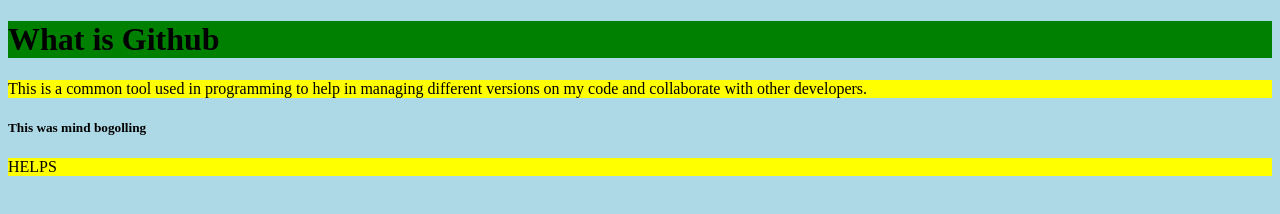
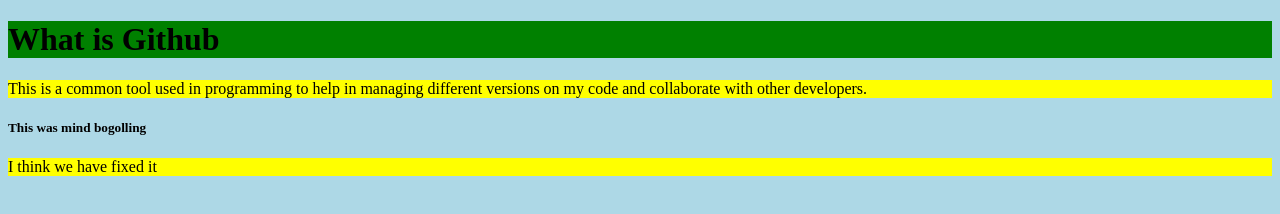
Before and after one commit to codebeast01/Intro-To-GitHub, a plain HTML site: page index.html in a window 1280 px wide. Drawn offline with Linux system fonts and the light colour scheme.

Commit message:
Another commit

```diff
--- a/index.html
+++ b/index.html
@@ -12,7 +12,7 @@
     </p>
 
     <h5>This was mind bogolling</h5>
-    <p>HELPS</p>
+    <p>I think we have fixed it</p>
   </body>
 
   </html>
```
